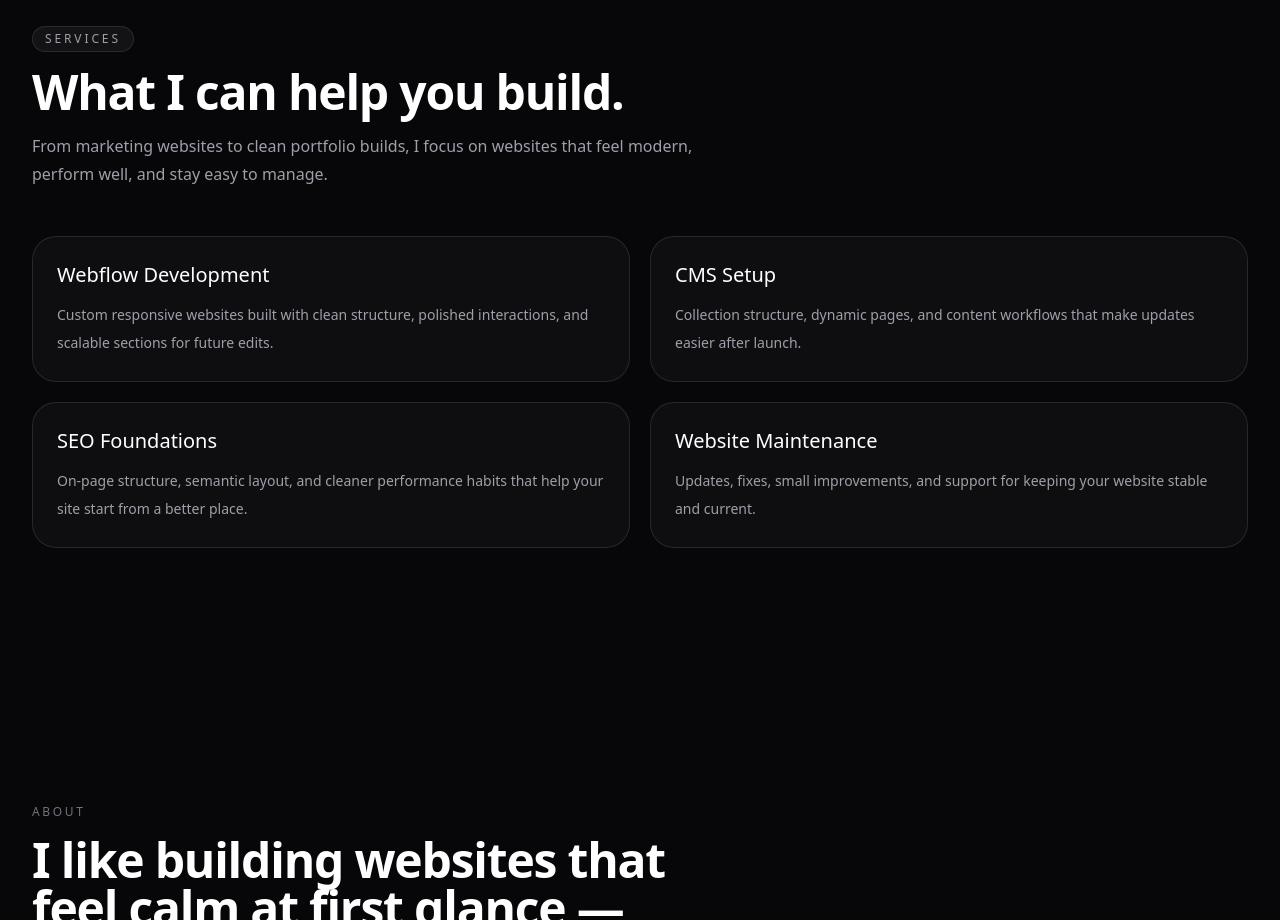
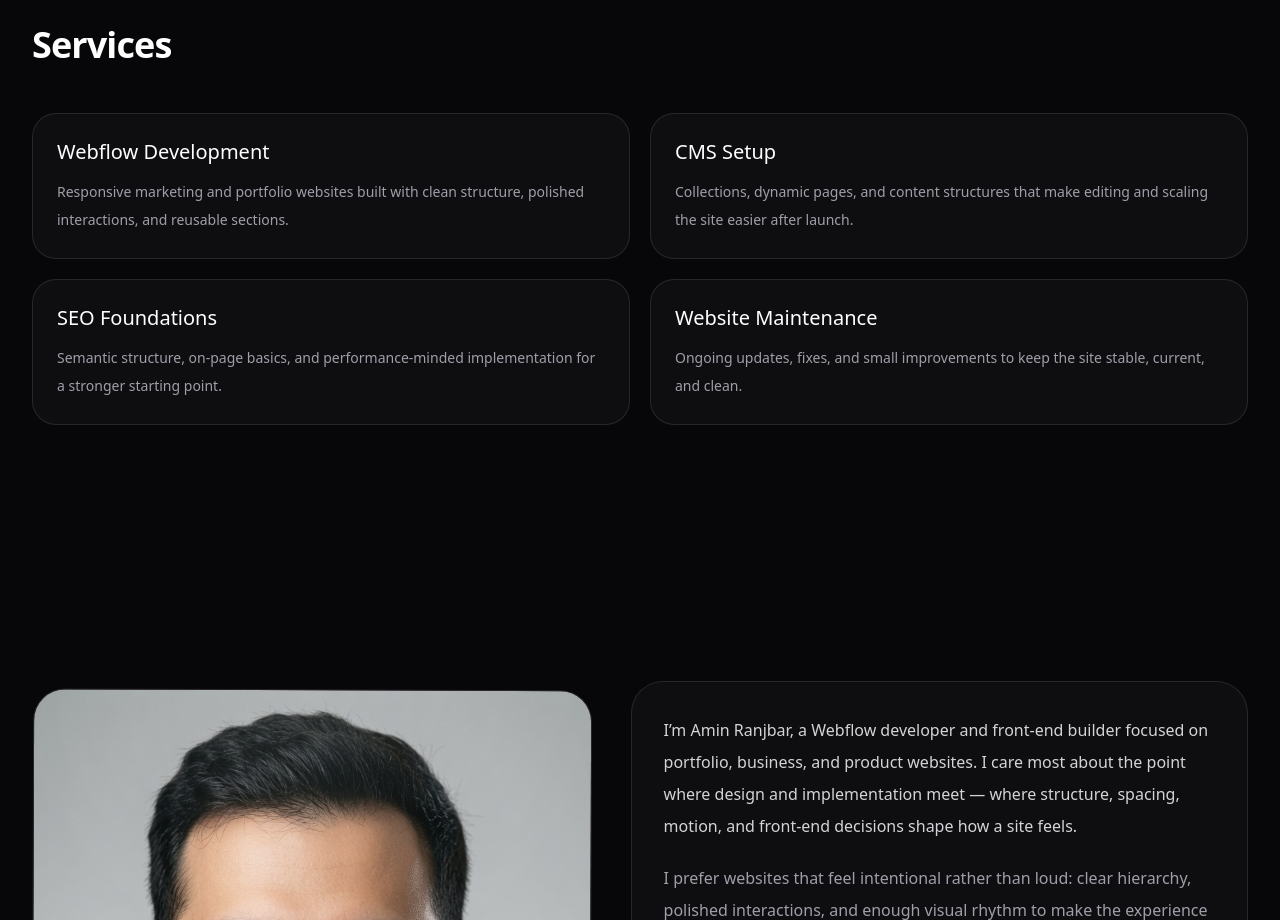
Before and after one commit to Aminrch/Portfolio, a Next.js app: page / in a window 1280 px wide. Shown: the part 1880-2800 px from the top of the page. Built offline with nearby package versions, Linux system fonts and the light colour scheme.

Commit message:
refine about services and footer

```diff
--- a/app/page.tsx
+++ b/app/page.tsx
@@ -1,17 +1,17 @@
 import Hero from "@/components/sections/hero"
 import SelectedWork from "@/components/sections/selected-work"
-import Services from "@/components/sections/services"
+import { Services } from "@/components/sections/services"
 import About from "@/components/sections/about"
 import Process from "@/components/sections/process"
 
 export default function HomePage() {
   return (
-    <main className="relative overflow-x-hidden">
+    <>
       <Hero />
       <SelectedWork />
       <Services />
       <About />
       <Process />
-    </main>
+    </>
   )
 }
--- a/components/layout/footer.tsx
+++ b/components/layout/footer.tsx
@@ -4,18 +4,45 @@ import { Container } from "@/components/ui/container"
 export function Footer() {
   return (
     <footer className="border-t border-white/10 py-10">
-      <Container className="flex flex-col gap-6 md:flex-row md:items-center md:justify-between">
-        <p className="text-sm text-zinc-400">
-          © {new Date().getFullYear()} Amin Ranjbar. All rights reserved.
-        </p>
+      <Container className="flex flex-col gap-8 md:flex-row md:items-end md:justify-between">
+        <div>
+          <p className="text-sm text-zinc-400">
+            © {new Date().getFullYear()} Amin Ranjbar. All rights reserved.
+          </p>
+
+          <div className="mt-4 space-y-2 text-sm text-zinc-400">
+            <p>
+              Email:{" "}
+              <a
+                href="mailto:aminrch78@gmail.com"
+                className="transition hover:text-white"
+              >
+                aminrch78@gmail.com
+              </a>
+            </p>
+
+            <p>
+              Phone:{" "}
+              <a
+                href="tel:+989021415554"
+                className="transition hover:text-white"
+              >
+                +98 902 141 5554
+              </a>
+            </p>
+          </div>
+        </div>
 
         <div className="flex items-center gap-5 text-sm text-zinc-400">
           <Link href="/work" className="transition hover:text-white">
             Work
           </Link>
-          <Link href="/contact" className="transition hover:text-white">
+          <a href="#about" className="transition hover:text-white">
+            About
+          </a>
+          <a href="#contact" className="transition hover:text-white">
             Contact
-          </Link>
+          </a>
         </div>
       </Container>
     </footer>
--- a/components/sections/about.tsx
+++ b/components/sections/about.tsx
@@ -19,17 +19,6 @@ export default function About() {
   return (
     <section id="about" className="py-28 md:py-36">
       <Container>
-        <div className="mb-12 max-w-2xl">
-          <p className="text-xs uppercase tracking-[0.22em] text-zinc-500">
-            About
-          </p>
-
-          <h2 className="mt-4 text-3xl font-semibold tracking-tight text-white md:text-5xl">
-            I like building websites that feel calm at first glance —
-            then reveal depth through structure, motion, and detail.
-          </h2>
-        </div>
-
         <div
           ref={sectionRef}
           className="grid items-start gap-10 lg:grid-cols-[0.95fr_1.05fr]"
@@ -40,7 +29,6 @@ export default function About() {
             className="relative"
           >
             <div className="relative overflow-hidden rounded-[2rem] border border-white/10 bg-white/[0.03]">
-              {/* glow */}
               <div className="pointer-events-none absolute inset-0 z-10 bg-[radial-gradient(circle_at_top,rgba(255,255,255,0.12),transparent_40%)]" />
 
               <div className="relative aspect-[4/5] w-full">
@@ -69,7 +57,7 @@ export default function About() {
           </motion.div>
 
           {/* Right / Content */}
-          <div className="space-y-8">
+          <div className="space-y-6 lg:pt-0">
             <motion.div
               initial={{ opacity: 0, y: 28 }}
               whileInView={{ opacity: 1, y: 0 }}
@@ -77,18 +65,17 @@ export default function About() {
               viewport={{ once: true, amount: 0.2 }}
               className="rounded-[2rem] border border-white/10 bg-white/[0.03] p-7 md:p-8"
             >
-              <p className="text-sm leading-8 text-zinc-300 md:text-[1rem]">
+              <p className="text-base leading-8 text-zinc-300">
                 I’m Amin Ranjbar, a Webflow developer and front-end builder focused
-                on portfolio, business, and product websites. I’m mostly interested
-                in the space where design and implementation meet — where spacing,
-                hierarchy, motion, and front-end decisions all shape the final feel
-                of a website.
+                on portfolio, business, and product websites. I care most about the
+                point where design and implementation meet — where structure,
+                spacing, motion, and front-end decisions shape how a site feels.
               </p>
 
-              <p className="mt-5 text-sm leading-8 text-zinc-400 md:text-[1rem]">
-                What I care about most is making a site feel intentional. Not loud,
-                not overloaded — just clear structure, polished interactions, and
-                enough visual rhythm to make the whole experience feel memorable.
+              <p className="mt-5 text-base leading-8 text-zinc-400">
+                I prefer websites that feel intentional rather than loud: clear
+                hierarchy, polished interactions, and enough visual rhythm to make
+                the experience memorable without overloading it.
               </p>
             </motion.div>
 
@@ -97,15 +84,15 @@ export default function About() {
               {[
                 {
                   label: "Focus",
-                  value: "Webflow & premium front-end builds",
+                  value: "Webflow and premium front-end builds",
                 },
                 {
                   label: "Interest",
-                  value: "Clean interaction systems & case-study style sites",
+                  value: "Portfolio systems, landing pages, and cleaner interaction design",
                 },
                 {
                   label: "Approach",
-                  value: "Less noise, more structure, motion, and clarity",
+                  value: "Less noise, better structure, motion, and clarity",
                 },
               ].map((item, i) => (
                 <motion.div
@@ -130,7 +117,6 @@ export default function About() {
               ))}
             </div>
 
-            {/* editorial note */}
             <motion.div
               initial={{ opacity: 0, y: 26 }}
               whileInView={{ opacity: 1, y: 0 }}
@@ -142,14 +128,10 @@ export default function About() {
               viewport={{ once: true, amount: 0.2 }}
               className="rounded-[2rem] border border-white/10 bg-gradient-to-br from-white/[0.05] to-transparent p-7"
             >
-              <p className="text-xs uppercase tracking-[0.18em] text-zinc-500">
-                Perspective
-              </p>
-
-              <p className="mt-4 max-w-2xl text-sm leading-8 text-zinc-300">
-                I’m less interested in making things look “impressive” and more
-                interested in making them feel coherent — the kind of site that stays
-                visually calm but becomes more interesting the longer you spend time
+              <p className="text-sm leading-8 text-zinc-300">
+                I’m less interested in making things look impressive for a moment
+                and more interested in making them feel coherent — the kind of site
+                that stays visually calm but gets better the longer you spend time
                 with it.
               </p>
             </motion.div>
--- a/components/sections/services.tsx
+++ b/components/sections/services.tsx
@@ -1,38 +1,37 @@
 import { Container } from "@/components/ui/container"
-import { SectionHeading } from "@/components/ui/section-heading"
 
 const services = [
   {
     title: "Webflow Development",
     description:
-      "Custom responsive websites built with clean structure, polished interactions, and scalable sections for future edits.",
+      "Responsive marketing and portfolio websites built with clean structure, polished interactions, and reusable sections.",
   },
   {
     title: "CMS Setup",
     description:
-      "Collection structure, dynamic pages, and content workflows that make updates easier after launch.",
+      "Collections, dynamic pages, and content structures that make editing and scaling the site easier after launch.",
   },
   {
     title: "SEO Foundations",
     description:
-      "On-page structure, semantic layout, and cleaner performance habits that help your site start from a better place.",
+      "Semantic structure, on-page basics, and performance-minded implementation for a stronger starting point.",
   },
   {
     title: "Website Maintenance",
     description:
-      "Updates, fixes, small improvements, and support for keeping your website stable and current.",
+      "Ongoing updates, fixes, and small improvements to keep the site stable, current, and clean.",
   },
 ]
 
-export default function Services() {
+export function Services() {
   return (
     <section className="py-20 md:py-28">
       <Container>
-        <SectionHeading
-          eyebrow="Services"
-          title="What I can help you build."
-          description="From marketing websites to clean portfolio builds, I focus on websites that feel modern, perform well, and stay easy to manage."
-        />
+        <div className="max-w-3xl">
+          <h2 className="text-3xl font-semibold tracking-tight text-white md:text-4xl">
+            Services
+          </h2>
+        </div>
 
         <div className="mt-12 grid gap-5 md:grid-cols-2">
           {services.map((service) => (
```
